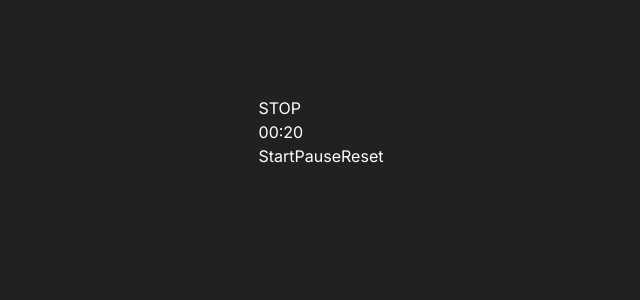
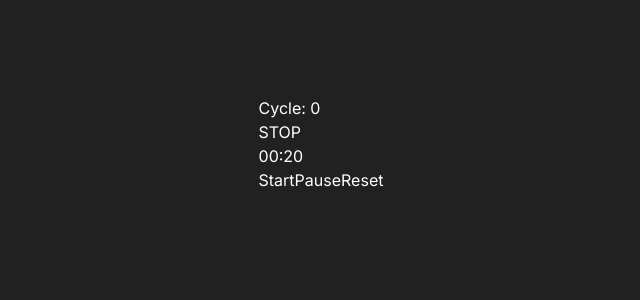
Before and after one commit to shiquan35/pomodoro-timer, a Next.js app: page / in a window 1280 px wide. Shown: the top 300 px of the page, without its empty margins (319-959 px from the left). Built offline with nearby package versions, Linux system fonts and the light colour scheme.

Commit message:
add cycle counter

```diff
--- a/app/(container)/Container.tsx
+++ b/app/(container)/Container.tsx
@@ -15,9 +15,9 @@ function Container() {
     if (workState === "WORK" || workState === "BREAK") {
       intervalId = setInterval(() => {
         if (seconds > 0) {
-          setSeconds(seconds - 1);
+          setSeconds((prev) => prev - 1);
         } else if (minutes > 0) {
-          setMinutes(minutes - 1);
+          setMinutes((prev) => prev - 1);
           setSeconds(59);
         } else {
           // Timer finished!
@@ -33,6 +33,7 @@ function Container() {
             setWorkState("STOP");
             setMinutes(0);
             setSeconds(20);
+            setCycle((prev) => prev + 1);
           }
         }
       }, 200);
@@ -61,6 +62,7 @@ function Container() {
   return (
     <>
       <div className="flex flex-col">
+        <span className="text-white">Cycle: {cycle}</span>
         <span className="text-white">{workState}</span>
         <span className="timer-display text-white">{displayTime}</span>
         <div className="controls">
```
